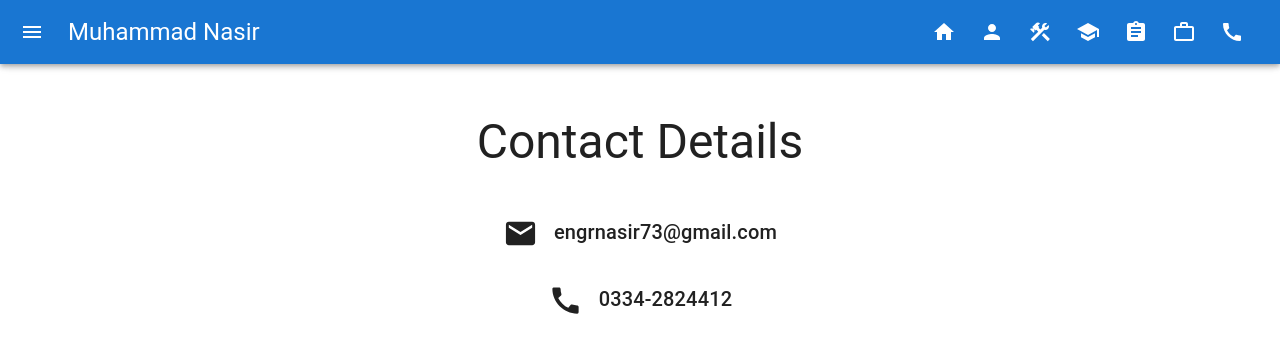
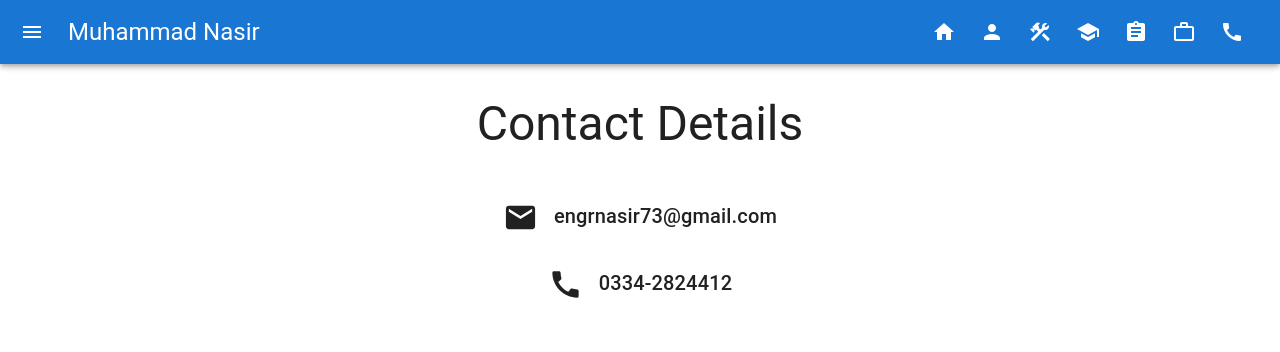
Before and after one commit to NasirKhatri/my-portfolio, a Next.js app: page /contact in a window 1280 px wide. Shown: the top 352 px of the page. Built offline with nearby package versions, Linux system fonts and the light colour scheme.

Commit message:
card spacing improved

```diff
--- a/src/app/about/page.tsx
+++ b/src/app/about/page.tsx
@@ -10,7 +10,7 @@ export default function About() {
         <Grid item xs={12} alignItems="center">
           <PageHeading>Who Am I?</PageHeading>
         </Grid>
-        <Grid item xs={12} flexGrow={1} sx={{ marginTop: "0px", paddingTop: "15px" }}>
+        <Grid item xs={12} flexGrow={1} sx={{ marginTop: "0px", paddingTop: "1rem" }}>
           <Typography variant="body1" sx={{textAlign: "justify"}}>
             I am an Industrial engineer by profession and a full stack web developer by passion, I am also holding Master's degree in Supply Chain. Currently I am employed in leading automobile industry of Pakistan as an Procurement Engineer. My development journey began back in 2019, the "COVID" year. It brought many chaos all over the world but I took it as an opportunity to explore new things. Since then have been falling in love with the programming. Hence considering my passion and current boom in the tech industry, looking forward to pursue my career in the field of web development.
             <br/><br/>
--- a/src/app/contact/page.tsx
+++ b/src/app/contact/page.tsx
@@ -1,17 +1,18 @@
 import Typography from "@mui/material/Typography/Typography"
 import EmailIcon from '@mui/icons-material/Email';
 import CallIcon from '@mui/icons-material/Call';
-import { ListItem, ListItemButton, ListItemIcon, ListItemText, Grid, Box } from "@mui/material";
+import { Grid, Box, Container } from "@mui/material";
 import PageHeading from "@/components/PageHeading";
 import PageBody from "@/components/PageLayouts";
 
 export default function Contact() {
   return (
+    <Container maxWidth="lg">
       <PageBody>
         <Grid item xs={12} alignItems="center">
           <PageHeading>Contact Details</PageHeading>
         </Grid>
-      <Grid item xs={12} flexGrow={1} alignItems="center" sx={{ marginTop: "30px", maxWidth: { xs: "800px", md: "1200px" } }} rowSpacing={10}>
+        <Grid item xs={12} flexGrow={1} alignItems="center" sx={{ marginTop: "2rem" }} rowSpacing={10}>
           <Box display="flex" justifyContent="center" p={2}>
             <EmailIcon fontSize="large" />
             <Typography ml={2} variant="h6">engrnasir73@gmail.com</Typography>
@@ -22,6 +23,6 @@ export default function Contact() {
           </Box>
         </Grid>
       </PageBody>
-
+    </Container>
   )
 }
--- a/src/app/education/page.tsx
+++ b/src/app/education/page.tsx
@@ -11,7 +11,7 @@ export default function Education() {
       <Grid item xs={12} alignItems="center">
         <PageHeading>Accedemic Backgroud</PageHeading>
       </Grid>
-      <Grid item container xs={12} flexGrow={1} sx={{ marginTop: "0px", maxWidth: { xs: "800px", md: "1200px" } }} rowSpacing={10}>
+      <Grid item container xs={12} flexGrow={1} sx={{ marginTop: "0px"}} rowSpacing={4}>
         {
           data.Education.map((item) => (
             <Grid item xs={12} md={6} lg={4} sx={{ display: "flex", flexDirection: "row", alignItems: "stretch", justifyContent: "center" }}>
--- a/src/app/skills/page.tsx
+++ b/src/app/skills/page.tsx
@@ -15,7 +15,7 @@ export default function Skills() {
           I have more than two years experiene of building rich web and mobile applications. Below is my quick overview of my technical skills' set and tools which I use for development. Would like to hire or know more about me? please contact
         </Typography>
       </Grid>
-      <Grid item container xs={12} flexGrow={1} sx={{ marginTop: "0px" }} rowSpacing={10}>
+      <Grid item container xs={12} flexGrow={1} sx={{ marginTop: "0px" }} rowSpacing={4}>
         <Grid item xs={12} md={6} lg={4} sx={{ display: "flex", flexDirection: "row", alignItems: "stretch", justifyContent: "center" }}>
           <SkillCard data={data.skills[0]} />
         </Grid>
--- a/src/components/PageHeading.tsx
+++ b/src/components/PageHeading.tsx
@@ -1,4 +1,4 @@
-import { Box, Grid, Typography } from "@mui/material"
+import { Typography } from "@mui/material"
 
 const PageHeading = ({ children }: any) => {
     return(
--- a/src/components/PageLayouts.tsx
+++ b/src/components/PageLayouts.tsx
@@ -2,7 +2,7 @@ import { Box, Grid } from "@mui/material"
 
 const PageBody = ({ children }: any) => {
     return(
-        <Box sx={{ height: "100%", display: "flex", maxWidth: "1200px", margin:"auto", flexDirection: "column", justifyContent: "center", padding: "15px", paddingTop: "50px", paddingBottom: {md: "60px"} }}>
+        <Box sx={{ height: "100%", display: "flex", margin:"auto", flexDirection: "column", justifyContent: "center", padding: "15px", paddingTop: "2rem", paddingBottom: {md: "60px"} }}>
             {...children}
         </Box>
     )
```
Lines whose indentation alone changed are shown as unchanged.
